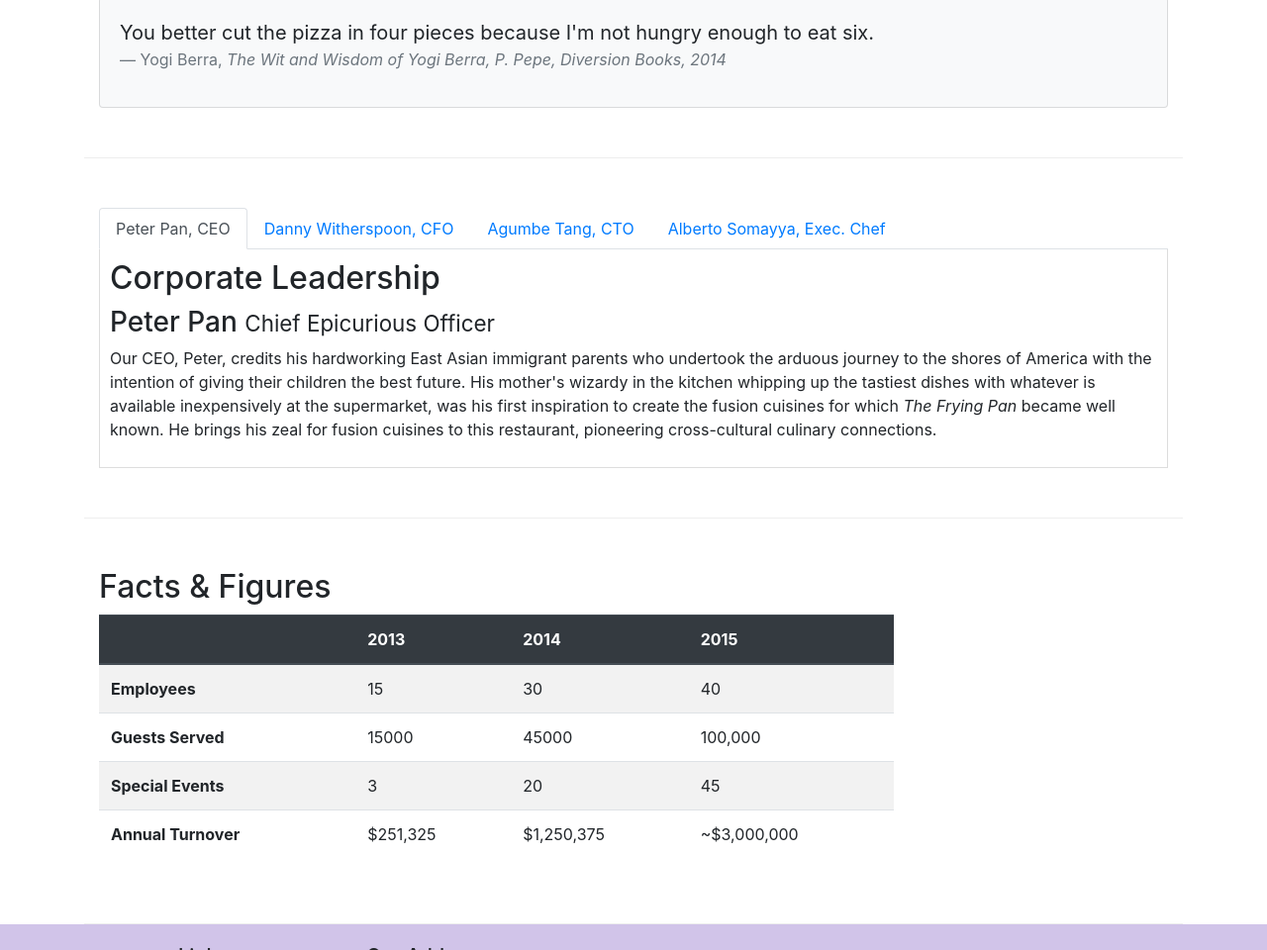
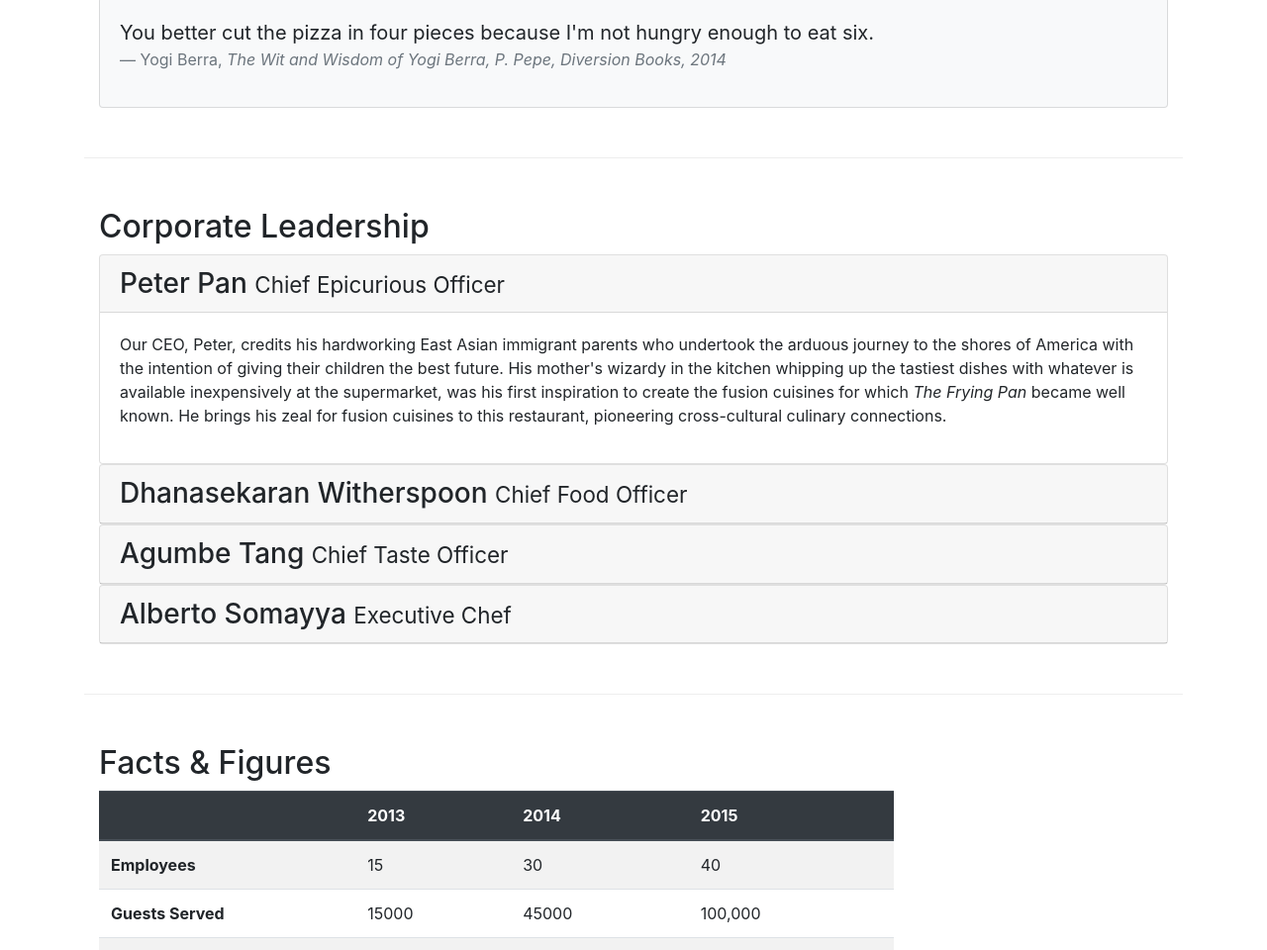
Before and after one commit to Ndkkqueenie/con-Fusion, a website: page aboutus.html in a window 1280 px wide. Shown: the part 745-1705 px from the top of the page at 99% size. Drawn offline with nearby package versions, Linux system fonts and the light colour scheme.

Commit message:
accordion

```diff
--- a/aboutus.html
+++ b/aboutus.html
@@ -96,48 +96,67 @@
         </div>
 
 
-        <div class="row row-container">
-            <div class="col-12 col-sm">
-                <ul class="nav nav-tabs">
-                    <li class="nav-item">
-                      <a class="nav-link active" href="#peter"
-                        role="tab" data-toggle="tab">Peter Pan, CEO</a>
-                    </li>
-                    <li class="nav-item">
-                      <a class="nav-link" href="#danny" role="tab"
-                        data-toggle="tab">Danny Witherspoon, CFO</a>
-                    </li>
-                    <li class="nav-item">
-                      <a class="nav-link" href="#agumbe"role="tab"
-                        data-toggle="tab">Agumbe Tang, CTO</a>
-                    </li>
-                    <li class="nav-item">
-                      <a class="nav-link" href="#alberto" role="tab"
-                        data-toggle="tab">Alberto Somayya, Exec. Chef</a>
-                    </li>
-                </ul>
-
-                 <div class="tab-content">
+        <div class="row row-content">
+            <div class="col-12">
                  <h2>Corporate Leadership</h2>
-                     <div role="tabpanel" class="tab-pane fade show active" id="peter">
-                    <h3>Peter Pan <small>Chief Epicurious Officer</small></h3>
+                  <div id="accordion">
+                      <div class="card">
+                        <div class="card-header" role="tab" id="peterhead">
+                        <h3 class="mb-0">
+                            <a data-toggle="collapse" data-target="#peter">
+                            Peter Pan <small>Chief Epicurious Officer</small>
+                            </a>
+                        </h3>
+                        </div>
+                        <div class="collapse show" id="peter" data-parent="#accordion">
+                            <div class="card-body">
                                 <p class="d-none d-sm-block">Our CEO, Peter, credits his hardworking East Asian immigrant parents who undertook the arduous journey to the shores of America with the intention of giving their children the best future. His mother's wizardy in the kitchen whipping up the tastiest dishes with whatever is available inexpensively at the supermarket, was his first inspiration to create the fusion cuisines for which <em>The Frying Pan</em> became well known. He brings his zeal for fusion cuisines to this restaurant, pioneering cross-cultural culinary connections.</p>
                             </div>
-                <div role="tabpanel" class="tab-pane fade" id="danny">
-                <h3>Dhanasekaran Witherspoon <small>Chief Food Officer</small></h3>
+                        </div>
+                    </div>
+                    <div class="card">
+                            <div class="card-header" role="tab" id="dannyhead">
+                            <h3 class="mb-0">
+                                <a data-toggle="collapse" data-target="#danny">
+                                Dhanasekaran Witherspoon <small>Chief Food Officer</small>
+                                </a>
+                            </h3>
+                        </div>
+                        <div class="collapse" id="danny" data-parent="#accordion">
+                            <div class="card-body">
                                 <p class="d-none d-sm-block">Our CFO, Danny, as he is affectionately referred to by his colleagues, comes from a long established family tradition in farming and produce. His experiences growing up on a farm in the Australian outback gave him great appreciation for varieties of food sources. As he puts it in his own words, <em>Everything that runs, wins, and everything that stays, pays!</em></p>
                             </div>
-                <div role="tabpanel" class="tab-pane fade" id="agumbe">
-                <h3>Agumbe Tang <small>Chief Taste Officer</small></h3>
+                        </div>
+                    </div>
+                    <div class="card">
+                            <div class="card-header" role="tab" id="agumbehead">
+                            <h3 class="mb-0">
+                                <a class="collapsed" data-toggle="collapse" data-target="#agumbe">
+                                Agumbe Tang <small>Chief Taste Officer</small>
+                                </a>
+                            </h3>
+                        </div>
+                        <div class="collapse" id="agumbe" data-parent="#accordion">
+                            <div class="card-body">
                                 <p class="d-none d-sm-block">Blessed with the most discerning gustatory sense, Agumbe, our CTO, personally ensures that every dish that we serve meets his exacting tastes. Our chefs dread the tongue lashing that ensues if their dish does not meet his exacting standards. He lives by his motto, <em>You click only if you survive my lick.</em></p>
                             </div>
-                <div role="tabpanel" class="tab-pane fade" id="alberto">
-                <h3>Alberto Somayya <small>Executive Chef</small></h3>
+                        </div>
+                    </div>
+                    <div class="card">
+                            <div class="card-header" role="tab" id="albertohead">
+                            <h3 class="mb-0">
+                                <a data-toggle="collapse" data-target="#alberto">
+                                Alberto Somayya <small>Executive Chef</small>
+                                </a>
+                            </h3>
+                        </div>
+                        <div class="collapse" id="alberto" data-parent="#accordion">
+                            <div class="card-body">
                                 <p class="d-none d-sm-block">Award winning three-star Michelin chef with wide International experience having worked closely with whos-who in the culinary world, he specializes in creating mouthwatering Indo-Italian fusion experiences. He says, <em>Put together the cuisines from the two craziest cultures, and you get a winning hit! Amma Mia!</em></p>
                             </div>
                         </div>
-
-
+                        </div>
+                    </div>
                 </div>
        </div>
        <div class="row row-content">
```
Lines whose indentation alone changed are shown as unchanged.
